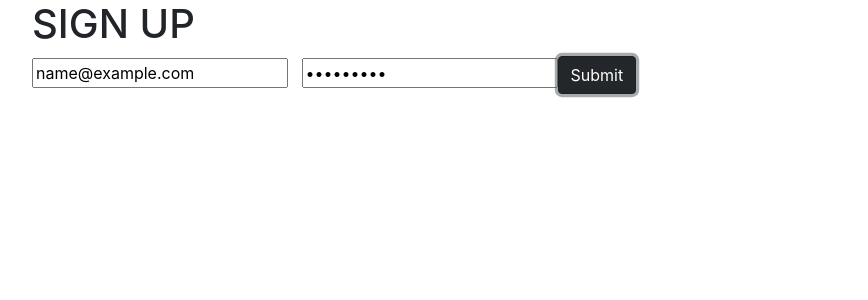
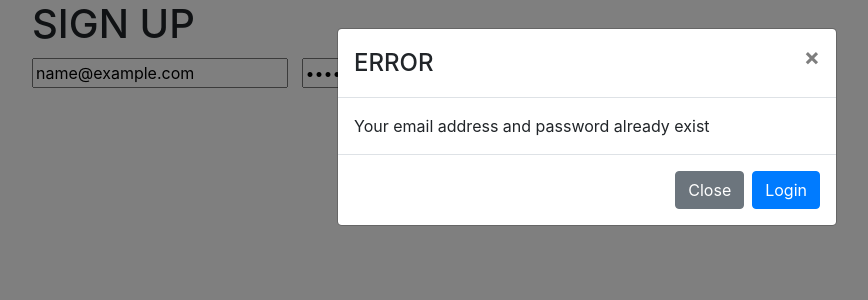
Before and after one commit to suzygiv/GiveBack-KeepTrack, a React (Create React App) app in the folder client/: page /signup in a window 1280 px wide. Both pictures are taken after typing "name@example.com", "Sample123" into the empty fields and a click on the button "Submit". Shown: the top 300 px of the page, without its empty margins (53-921 px from the left). Built offline with nearby package versions, Linux system fonts and the light colour scheme; no server answers.

Commit message:
added modal error message

```diff
--- a/client/src/components/SignUpForm/index.js
+++ b/client/src/components/SignUpForm/index.js
@@ -2,12 +2,14 @@ import React, { Component } from "react";
 import Container from "../Container/index";
 import Button from 'react-bootstrap/Button';
 import axios from 'axios';
+import Modal from 'react-bootstrap/Modal';
 
 class Form extends Component {
     // Setting the component's initial state
     state = {
         email: "",
         password: "",
+        errorMessage: ""
     };
     handleInputChange = event => {
         // Getting the value and name of the input which triggered the change
@@ -48,11 +50,9 @@ class Form extends Component {
                     //     redirectTo: '/login'
                     // })
                     window.location.replace("/");
-                } else {
-                    console.log('Sign-up error');
                 }
             }).catch(error => {
-                console.log('Sign-up server error: ')
+                this.setState({errorMessage: "Your email address and password already exist"});
                 console.log(error);
             })
     }
@@ -83,6 +83,25 @@ class Form extends Component {
                         />
                         <Button variant="dark" onClick={this.handleSubmit}>Submit</Button>
                     </form>
+                    <Modal
+                        show={Boolean(this.state.errorMessage)}
+                        onHide={() => this.setState({errorMessage: ""})}
+                        backdrop="static"
+                        keyboard={false}
+                    >
+                        <Modal.Header closeButton>
+                        <Modal.Title>ERROR</Modal.Title>
+                        </Modal.Header>
+                        <Modal.Body>
+                        {this.state.errorMessage}
+                        </Modal.Body>
+                        <Modal.Footer>
+                        <Button variant="secondary" onClick={() => this.setState({errorMessage: ""})}>
+                            Close
+                        </Button>
+                        <Button variant="primary" a href="/">Login</Button>
+                        </Modal.Footer>
+                    </Modal>
                 </Container>
             </div>
         );
```
